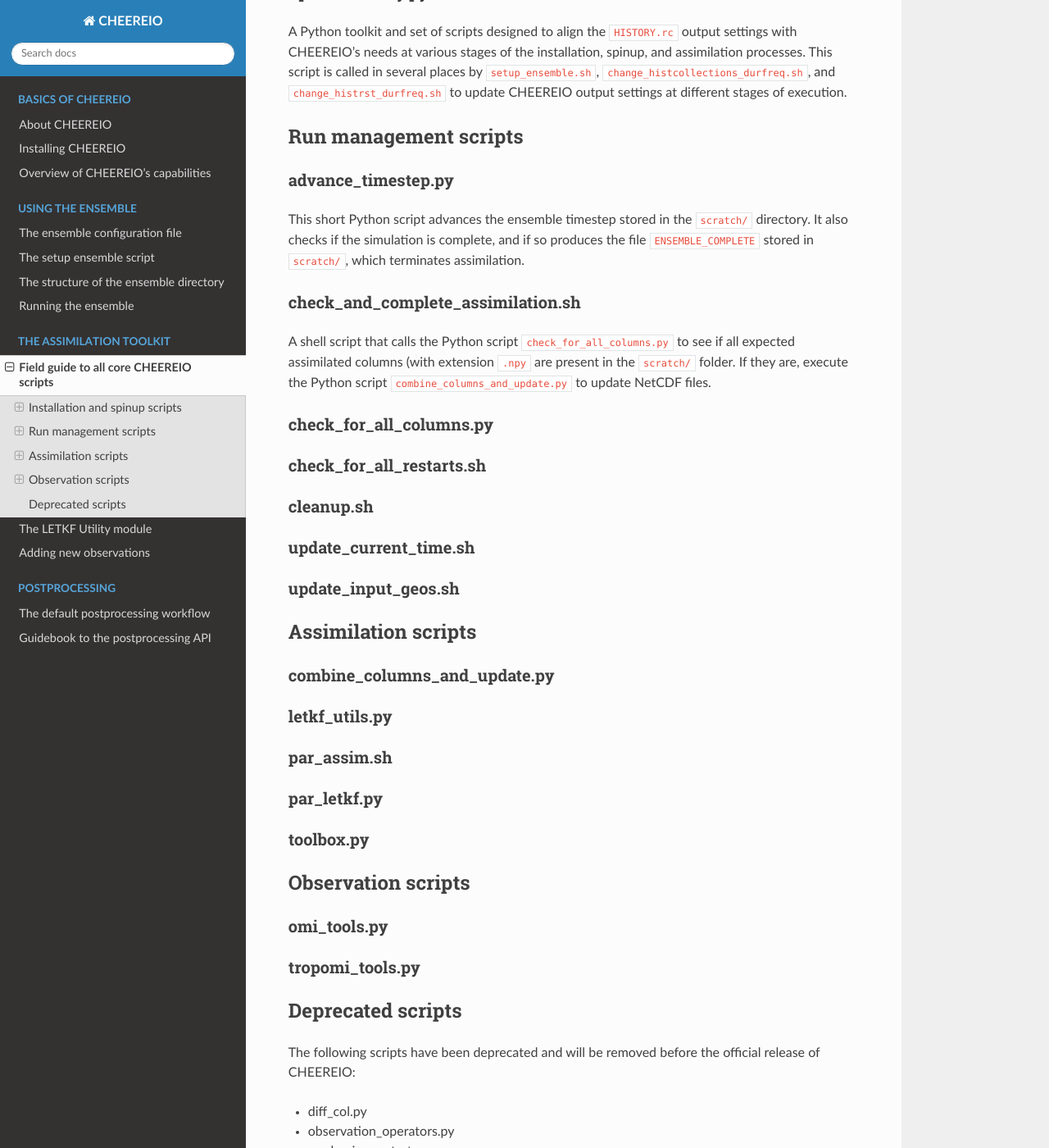
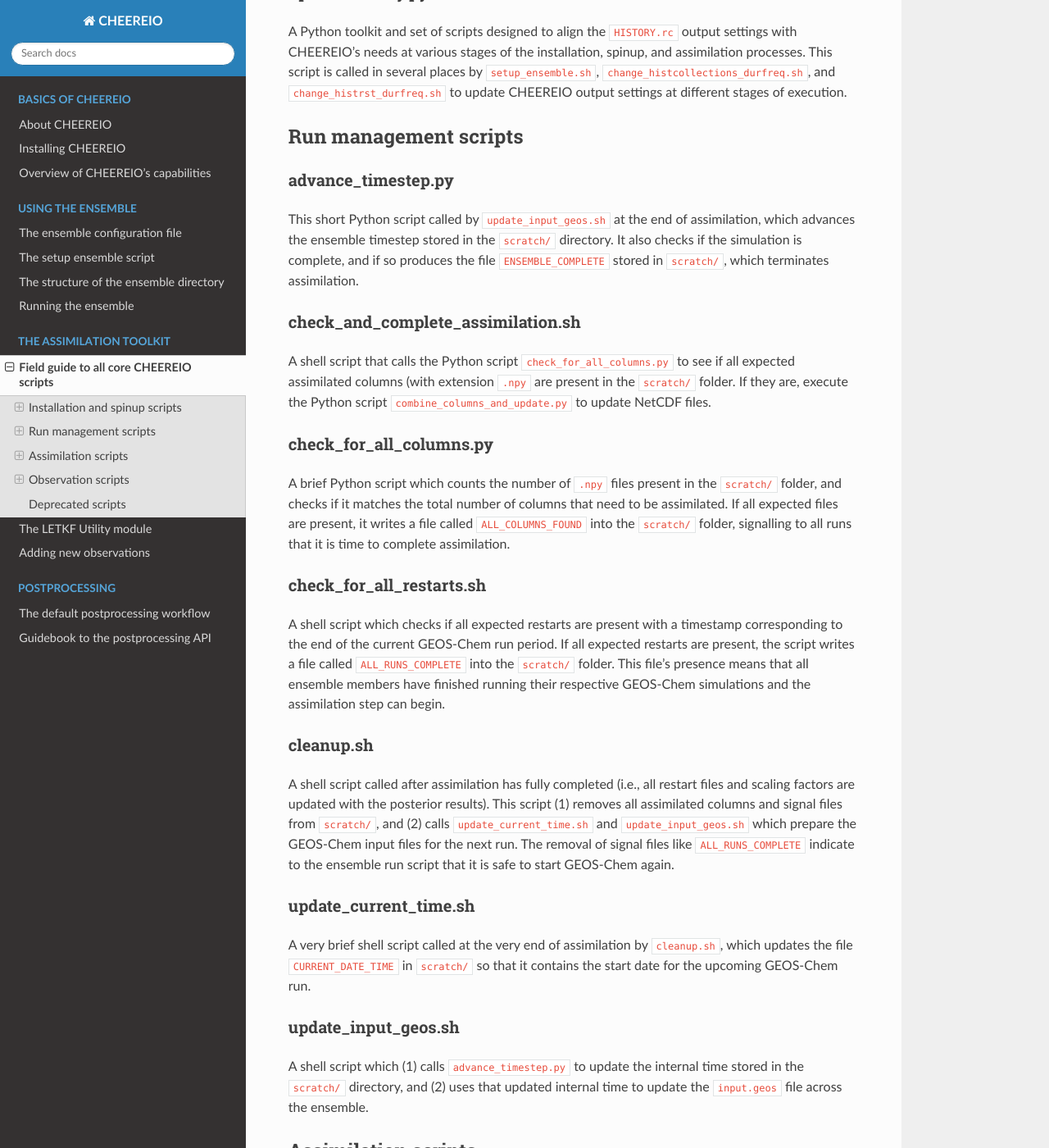
Before and after one commit to drewpendergrass/CHEEREIO, a Sphinx documentation site: the page built from docs/Field-guide-to-scripts.rst, in a window 1280 px wide and 1400 px high, scrolled down 1638 px. Shown: the whole window at 82% size. Built offline with Sphinx 7.4.7 and the Read the Docs theme 2.0.0, drawn with Linux system fonts in a browser that asks for light colours.

Commit message:
update field guide

```diff
--- a/docs/Field-guide-to-scripts.rst
+++ b/docs/Field-guide-to-scripts.rst
@@ -57,7 +57,7 @@
 advance_timestep.py
 ~~~~~~~~~~~~~
 
-This short Python script advances the ensemble timestep stored in the ``scratch/`` directory. It also checks if the simulation is complete, and if so produces the file ``ENSEMBLE_COMPLETE`` stored in ``scratch/``, which terminates assimilation.
+This short Python script called by ``update_input_geos.sh`` at the end of assimilation, which advances the ensemble timestep stored in the ``scratch/`` directory. It also checks if the simulation is complete, and if so produces the file ``ENSEMBLE_COMPLETE`` stored in ``scratch/``, which terminates assimilation.
 
 check_and_complete_assimilation.sh
 ~~~~~~~~~~~~~
@@ -67,17 +67,27 @@
 check_for_all_columns.py
 ~~~~~~~~~~~~~
 
+A brief Python script which counts the number of ``.npy`` files present in the ``scratch/`` folder, and checks if it matches the total number of columns that need to be assimilated. If all expected files are present, it writes a file called ``ALL_COLUMNS_FOUND`` into the ``scratch/`` folder, signalling to all runs that it is time to complete assimilation.
+
 check_for_all_restarts.sh
 ~~~~~~~~~~~~~
+
+A shell script which checks if all expected restarts are present with a timestamp corresponding to the end of the current GEOS-Chem run period. If all expected restarts are present, the script writes a file called ``ALL_RUNS_COMPLETE`` into the ``scratch/`` folder. This file's presence means that all ensemble members have finished running their respective GEOS-Chem simulations and the assimilation step can begin.
 
 cleanup.sh
 ~~~~~~~~~~~~~
 
+A shell script called after assimilation has fully completed (i.e., all restart files and scaling factors are updated with the posterior results). This script (1) removes all assimilated columns and signal files from ``scratch/``, and (2) calls ``update_current_time.sh`` and ``update_input_geos.sh`` which prepare the GEOS-Chem input files for the next run. The removal of signal files like ``ALL_RUNS_COMPLETE`` indicate to the ensemble run script that it is safe to start GEOS-Chem again.
+
 update_current_time.sh
 ~~~~~~~~~~~~~
 
+A very brief shell script called at the very end of assimilation by ``cleanup.sh``, which updates the file ``CURRENT_DATE_TIME`` in ``scratch/`` so that it contains the start date for the upcoming GEOS-Chem run.
+
 update_input_geos.sh
 ~~~~~~~~~~~~~
+
+A shell script which (1) calls ``advance_timestep.py`` to update the internal time stored in the ``scratch/`` directory, and (2) uses that updated internal time to update the ``input.geos`` file across the ensemble.
 
 Assimilation scripts
 -------------
```
